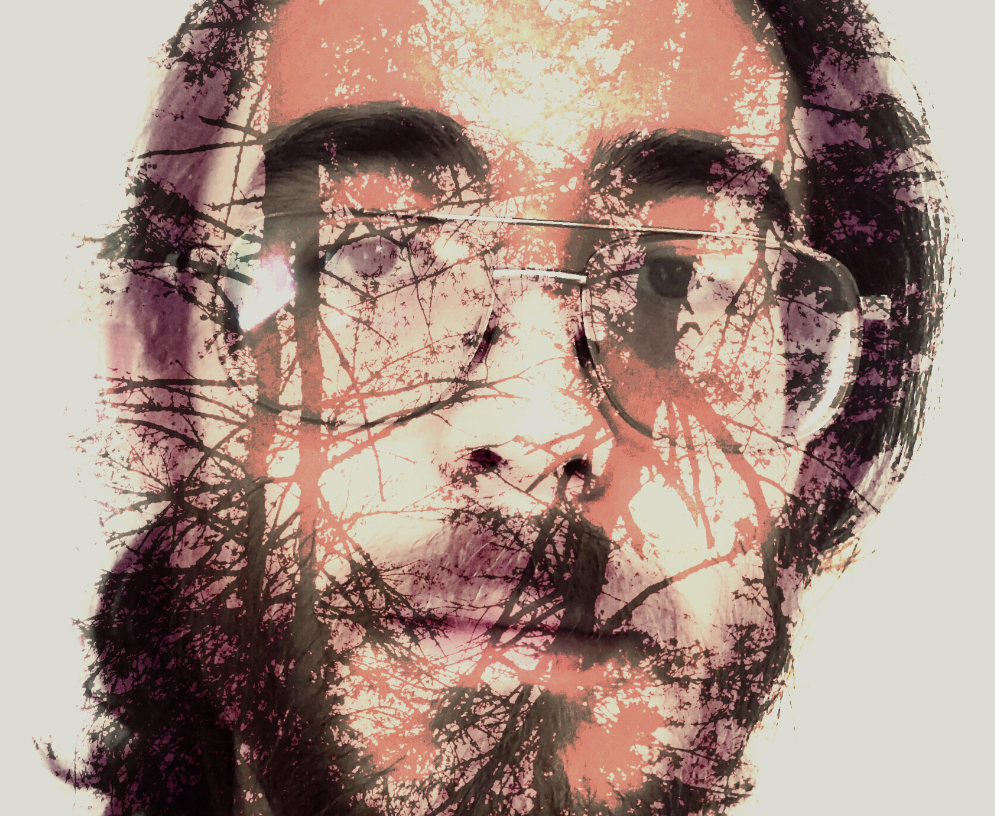
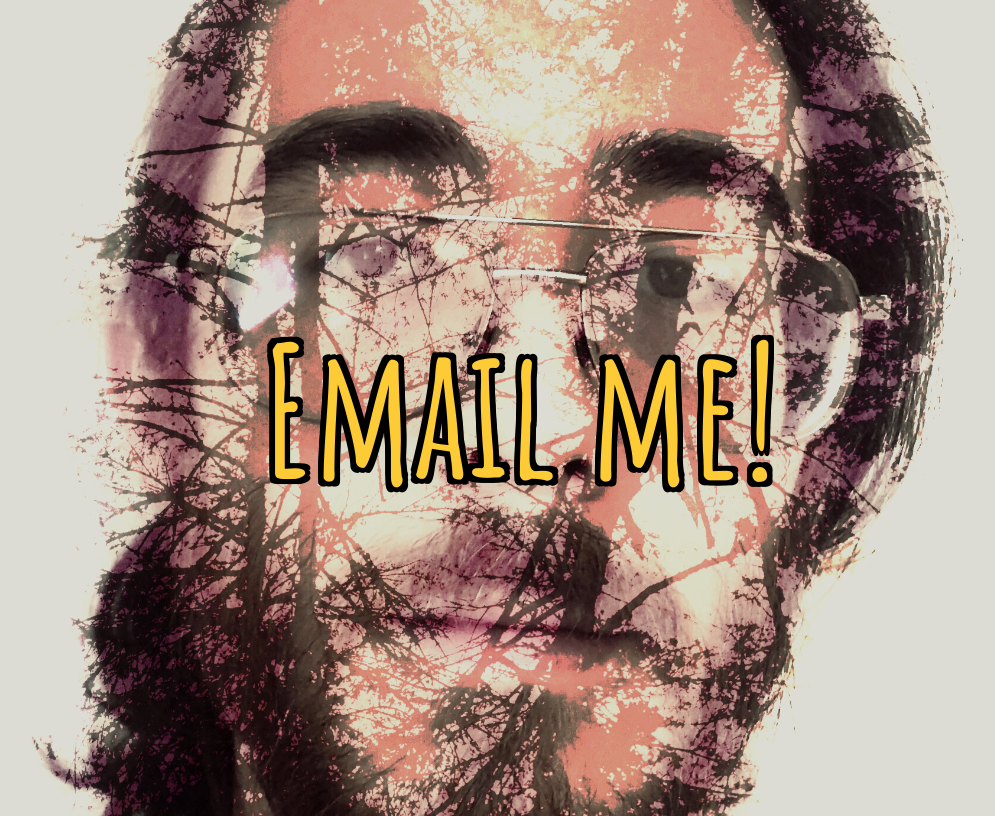
Before and after one commit to MyPetLobster/cs50-homepage, a plain HTML site: page contact.html in a window 1280 px wide. Shown: the whole page, without its empty margins (127-1122 px from the left). Drawn offline with Linux system fonts and the light colour scheme.

Commit message:
Add contact page and email link

```diff
--- a/contact.html
+++ b/contact.html
@@ -7,8 +7,8 @@
     <link rel="stylesheet" type="text/css" href="css/style-child.css">
 </head>
 <body class="contact">
-    <div class="contact-nav">
-
+    <div class="email-me">
+        <a href="mailto:fwdlobster@gmail.com">Email me!</a>
     </div>
 </body>
 </html>
--- a/css/style-child.css
+++ b/css/style-child.css
@@ -1,3 +1,6 @@
+@import url('https://fonts.googleapis.com/css2?family=Amatic+SC:wght@700&display=swap');
+
+
 body {
     background-color: #f2944a;
 }
@@ -20,8 +23,6 @@ body {
 }
 
 
-
-
 /* CONTACT PAGE STYLE */
 
 body.contact {
@@ -38,3 +39,30 @@ body.contact {
     background-position: center;
     z-index: -1;
 }
+
+.contact {
+    height: 100%;
+    width: 100%;
+    display: flex;
+    position: fixed;
+    align-items: center;
+    justify-content: center;
+}
+
+.email-me a {
+    text-align: center;
+    font-size: 180px;
+    font-family: 'Amatic SC', sans-serif;
+    text-decoration: none;
+    color: #fdcb36;
+    font-weight: 700;
+    text-shadow:
+        0.03em 0 black,
+        0 0.03em black,
+        -0.03em 0 black,
+        0 -0.03em black,
+        -0.03em -0.03em black,
+        -0.03em 0.03em black,
+        0.03em -0.03em black,
+        0.03em 0.03em black;
+}
```
